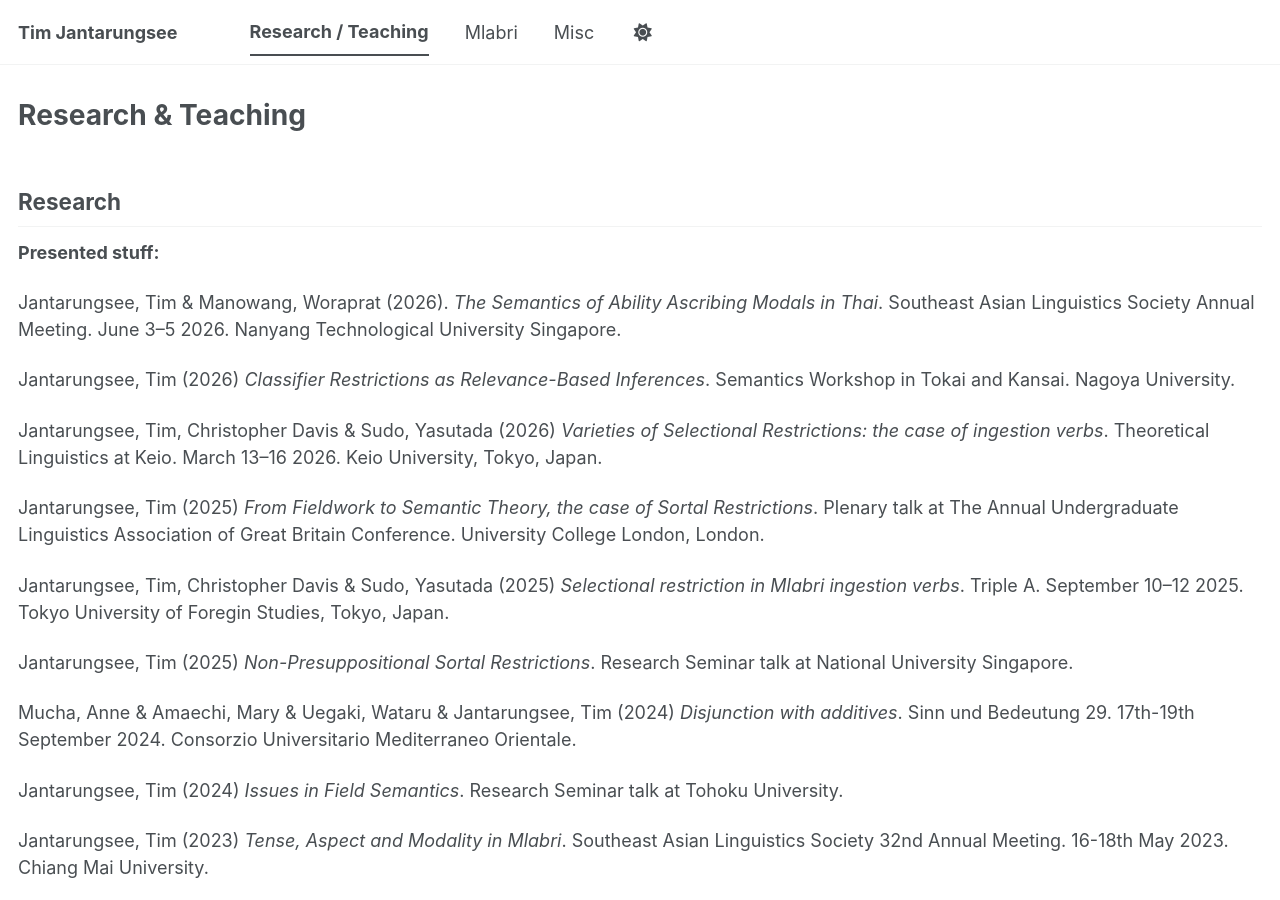
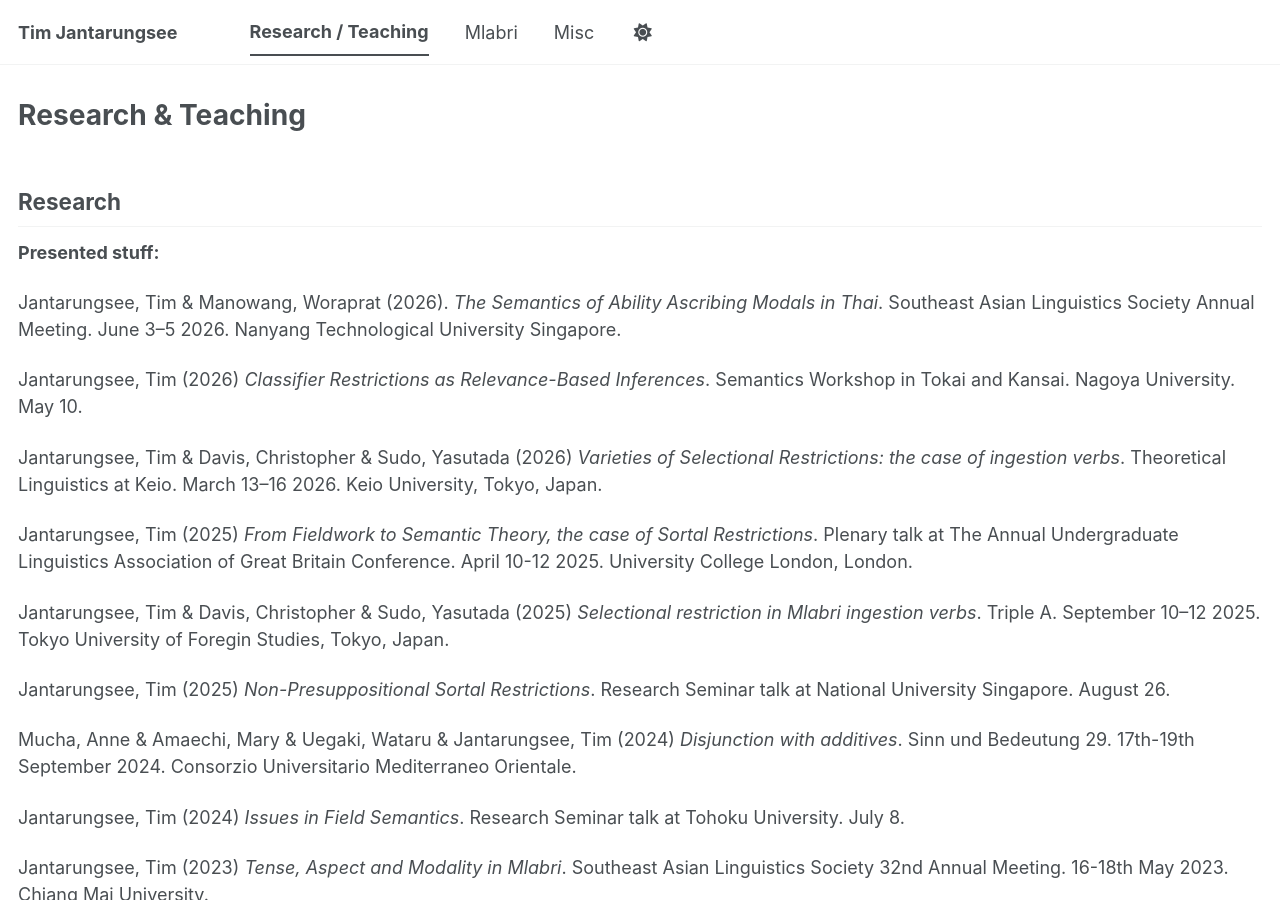
Before and after one commit to timjantarungsee/timjantarungsee.github.io, a Jekyll site: the page built from _pages/research-teaching.md, in a window 1280 px wide and 900 px high. Built offline with Jekyll 4.4.1, drawn with Linux system fonts in a browser that asks for light colours; a script bundle is joined from its source files by our own code; library files that are not in the unit come from our copies.

Commit message:
Update research-teaching.md

```diff
--- a/_pages/research-teaching.md
+++ b/_pages/research-teaching.md
@@ -9,19 +9,19 @@ author_profile: false
 
 Jantarungsee, Tim & Manowang, Woraprat (2026). _The Semantics of Ability Ascribing Modals in Thai_. Southeast Asian Linguistics Society Annual Meeting. June 3–5 2026. Nanyang Technological University Singapore.
 
-Jantarungsee, Tim (2026) _Classifier Restrictions as Relevance-Based Inferences_. Semantics Workshop in Tokai and Kansai. Nagoya University.
+Jantarungsee, Tim (2026) _Classifier Restrictions as Relevance-Based Inferences_. Semantics Workshop in Tokai and Kansai. Nagoya University. May 10.
 
-Jantarungsee, Tim, Christopher Davis & Sudo, Yasutada (2026) _Varieties of Selectional Restrictions: the case of ingestion verbs_. Theoretical Linguistics at Keio. March 13–16 2026. Keio University, Tokyo, Japan.
+Jantarungsee, Tim & Davis, Christopher & Sudo, Yasutada (2026) _Varieties of Selectional Restrictions: the case of ingestion verbs_. Theoretical Linguistics at Keio. March 13–16 2026. Keio University, Tokyo, Japan.
 
-Jantarungsee, Tim (2025) _From Fieldwork to Semantic Theory, the case of Sortal Restrictions_. Plenary talk at The Annual Undergraduate Linguistics Association of Great Britain Conference. University College London, London.
+Jantarungsee, Tim (2025) _From Fieldwork to Semantic Theory, the case of Sortal Restrictions_. Plenary talk at The Annual Undergraduate Linguistics Association of Great Britain Conference. April 10-12 2025. University College London, London.
 
-Jantarungsee, Tim, Christopher Davis & Sudo, Yasutada (2025) _Selectional restriction in Mlabri ingestion verbs_. Triple A. September 10–12 2025. Tokyo University of Foregin Studies, Tokyo, Japan.
+Jantarungsee, Tim & Davis, Christopher & Sudo, Yasutada (2025) _Selectional restriction in Mlabri ingestion verbs_. Triple A. September 10–12 2025. Tokyo University of Foregin Studies, Tokyo, Japan.
 
-Jantarungsee, Tim (2025) _Non-Presuppositional Sortal Restrictions_. Research Seminar talk at National University Singapore.
+Jantarungsee, Tim (2025) _Non-Presuppositional Sortal Restrictions_. Research Seminar talk at National University Singapore. August 26.
 
 Mucha, Anne & Amaechi, Mary & Uegaki, Wataru & Jantarungsee, Tim (2024) _Disjunction with additives_. Sinn und Bedeutung 29. 17th-19th September 2024. Consorzio Universitario Mediterraneo Orientale.
 
-Jantarungsee, Tim (2024) _Issues in Field Semantics_. Research Seminar talk at Tohoku University.
+Jantarungsee, Tim (2024) _Issues in Field Semantics_. Research Seminar talk at Tohoku University. July 8.
 
 Jantarungsee, Tim (2023) _Tense, Aspect and Modality in Mlabri_. Southeast Asian Linguistics Society 32nd Annual Meeting. 16-18th May 2023. Chiang Mai University.
 
```
